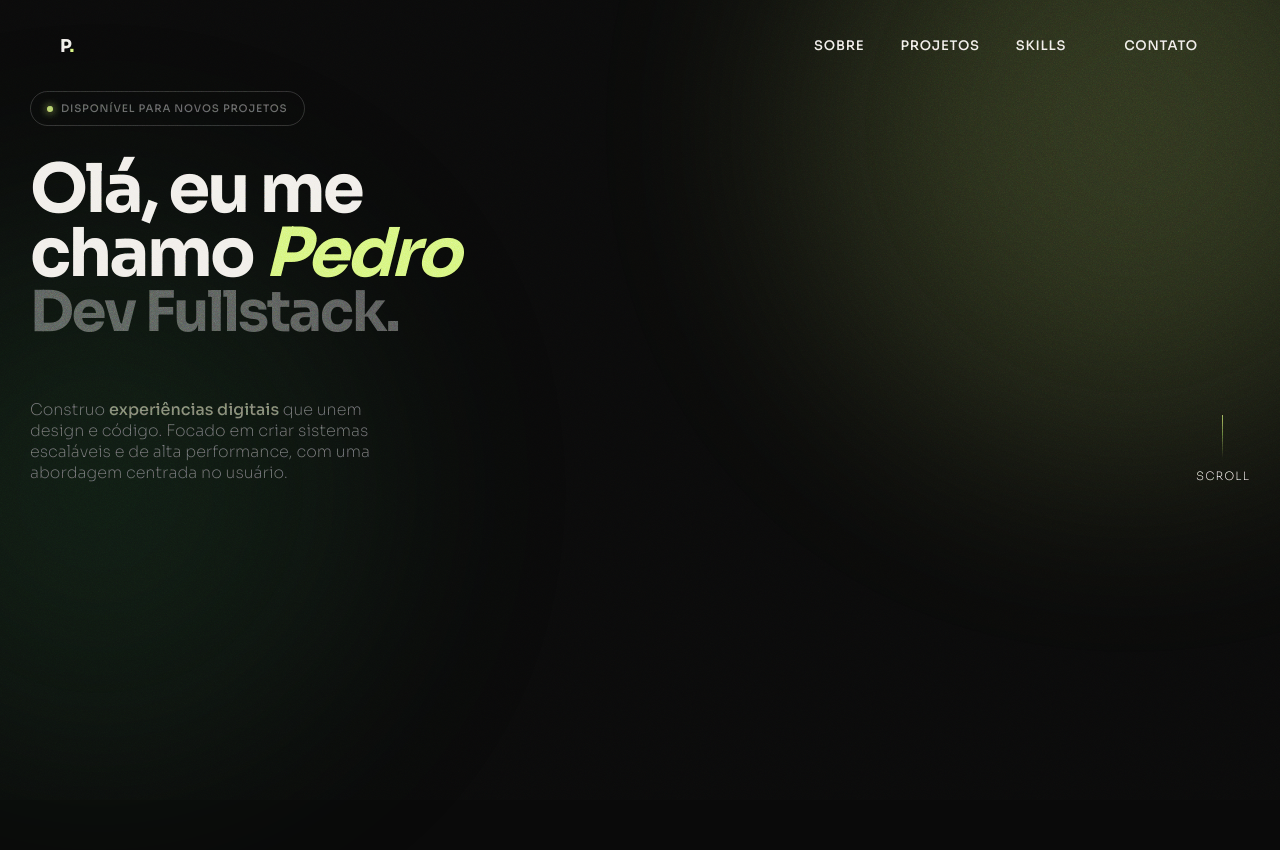
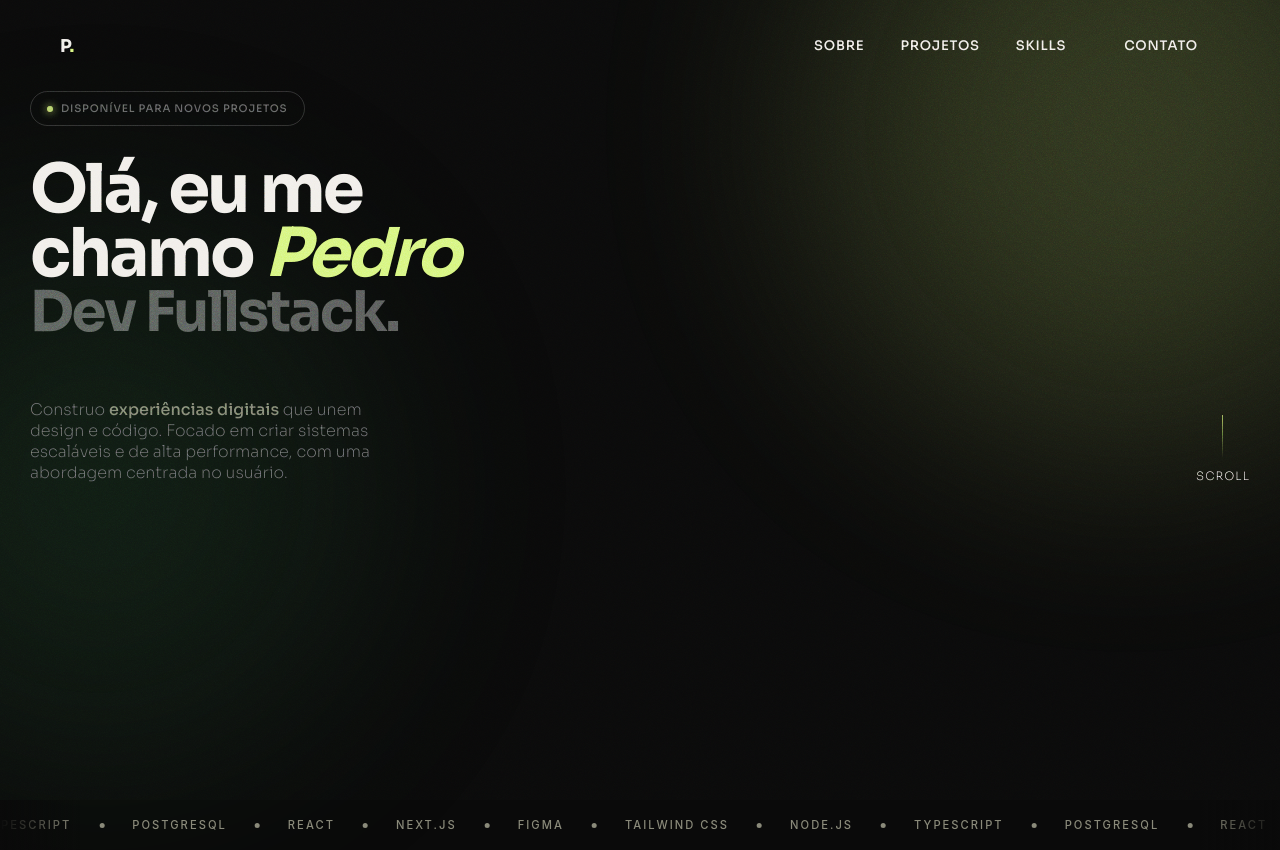
Before and after one commit to pedrohrdev/portfolio, a React (Vite) app: page / in a window 1280 px wide. Before the commit the page ends 800 px from the top, so only its background shows below. Built offline with nearby package versions, Linux system fonts and the light colour scheme.

Commit message:
feat: add marquee component with styling

```diff
--- a/src/components/Marquee.jsx
+++ b/src/components/Marquee.jsx
@@ -0,0 +1,33 @@
+import styles from '../styles/Marquee.module.css';
+
+const items = [
+  'Node.js', 'TypeScript', 'PostgreSQL', 'React', 'Next.js',
+  'Figma', 'Tailwind CSS',
+];
+
+function MarqueeGroup() {
+  return (
+    <div className={styles.marqueeGroup}>
+      {items.map((item, i) => (
+        <>
+          <span key={item} className={styles.marqueeItem}>{item}</span>
+          <span key={`dot-${i}`} className={styles.marqueeDot} />
+        </>
+      ))}
+    </div>
+  );
+}
+
+function Marquee() {
+  return (
+    <div className={styles.marqueeContainer}>
+      <div className={styles.marqueeTrack}>
+        {/* Duplicado para o loop infinito */}
+        <MarqueeGroup />
+        <MarqueeGroup />
+      </div>
+    </div>
+  );
+}
+
+export default Marquee;
--- a/src/pages/Home/Home.jsx
+++ b/src/pages/Home/Home.jsx
@@ -1,9 +1,5 @@
-// import Navbar from "../components/Navbar";
 import Hero from '../../components/Hero';
-// import About from "../components/About";
-// import Projects from "../components/Projects";
-// import Skills from "../components/Skills";
-// import Footer from "../components/Footer";
+import Marquee from '../../components/Marquee';
 
 function Home() {
   return (
@@ -11,6 +7,8 @@ function Home() {
 
       <Hero />
 
+      <Marquee />
+
     </>
   )
 }
--- /dev/null
+++ b/src/styles/Marquee.module.css
@@ -0,0 +1,74 @@
+.marqueeContainer {
+  width: 100%;
+  overflow: hidden;
+  background-color: transparent;
+  padding: 18px 0;
+  position: relative;
+}
+
+/* Fade nas bordas */
+.marqueeContainer::before,
+.marqueeContainer::after {
+  content: '';
+  position: absolute;
+  top: 0;
+  width: 80px;
+  height: 100%;
+  z-index: 2;
+  pointer-events: none;
+}
+
+.marqueeContainer::before {
+  left: 0;
+  background: linear-gradient(to right, #0a0a0a, transparent);
+}
+
+.marqueeContainer::after {
+  right: 0;
+  background: linear-gradient(to left, #0a0a0a, transparent);
+}
+
+.marqueeTrack {
+  display: flex;
+  width: max-content;
+  animation: marquee 30s linear infinite;
+}
+
+.marqueeTrack:hover {
+  animation-play-state: paused;
+}
+
+.marqueeGroup {
+  display: flex;
+  align-items: center;
+  gap: 0;
+  flex-shrink: 0;
+}
+
+.marqueeItem {
+  font-family: 'Inter', 'Helvetica Neue', sans-serif;
+  font-size: 0.7rem;
+  font-weight: 500;
+  letter-spacing: 0.18em;
+  text-transform: uppercase;
+  color: #8a8a7a;
+  white-space: nowrap;
+  padding: 0 28px;
+}
+
+.marqueeDot {
+  width: 5px;
+  height: 5px;
+  border-radius: 50%;
+  background-color: #8a8a7a;
+  flex-shrink: 0;
+}
+
+@keyframes marquee {
+  from {
+    transform: translateX(0);
+  }
+  to {
+    transform: translateX(-50%);
+  }
+}
```
Also changed, not shown: src/styles/Marquee.css (deleted).
